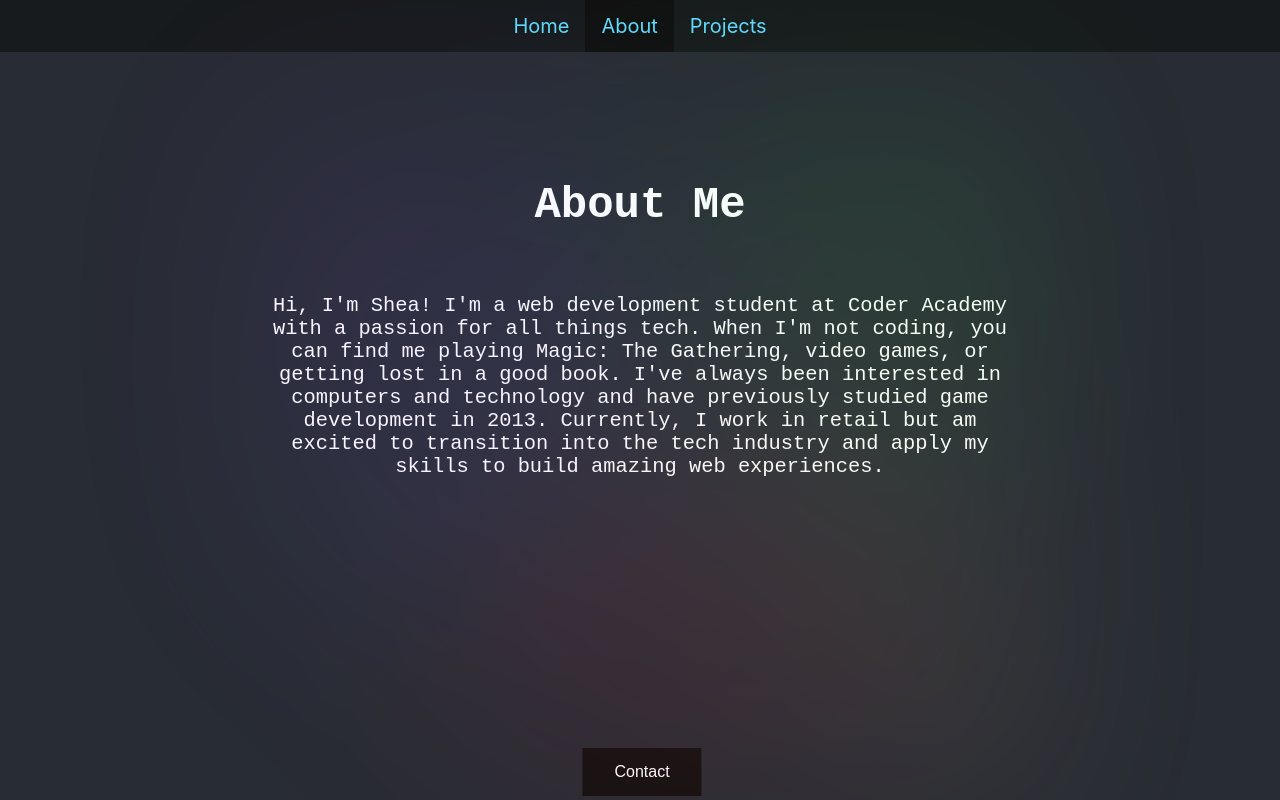
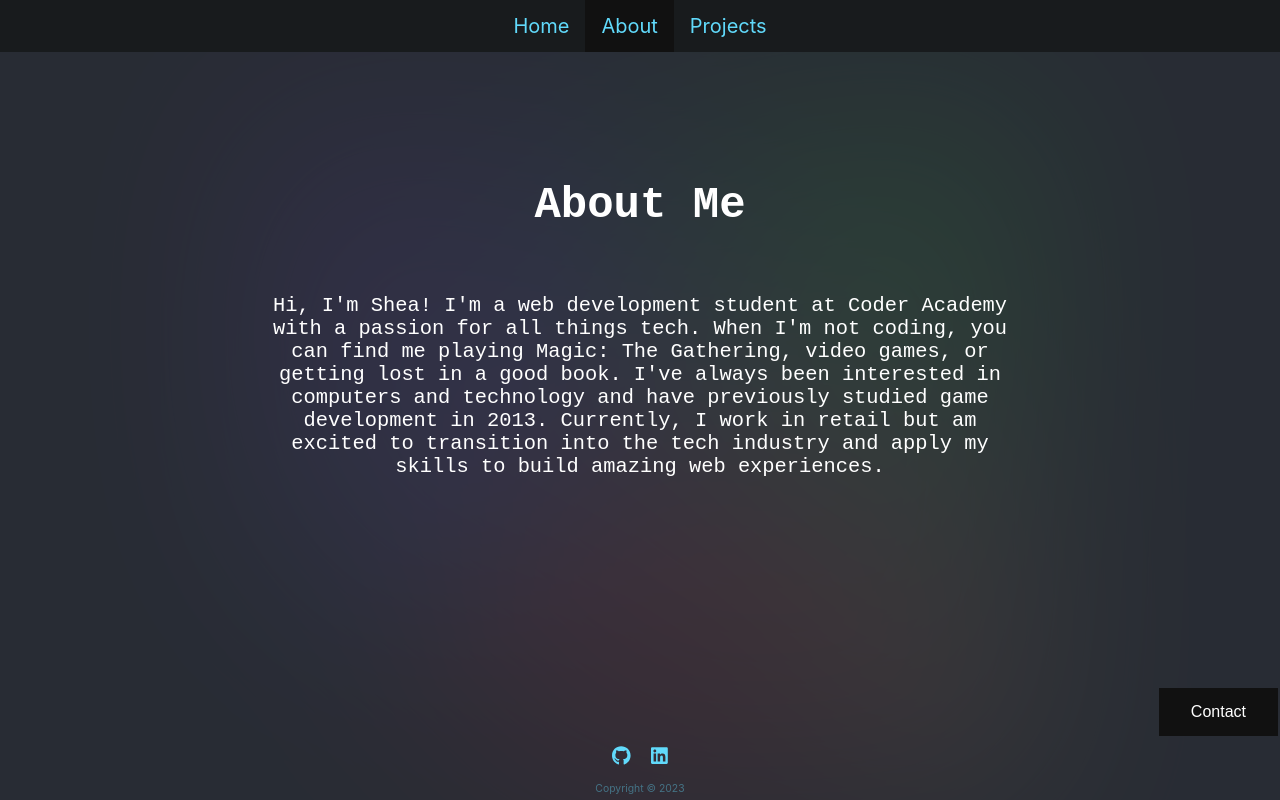
Before and after one commit to SheaDuffy13/portfolio-website-react, a React (Create React App) app: page /about in a window 1280 px wide. Built offline with nearby package versions, Linux system fonts and the light colour scheme.

Commit message:
feat: footer w/ social links

```diff
--- a/package.json
+++ b/package.json
@@ -3,6 +3,9 @@
   "version": "0.1.0",
   "private": true,
   "dependencies": {
+    "@fortawesome/fontawesome-svg-core": "^6.4.0",
+    "@fortawesome/free-brands-svg-icons": "^6.4.0",
+    "@fortawesome/react-fontawesome": "^0.2.0",
     "@testing-library/jest-dom": "^5.16.5",
     "@testing-library/react": "^13.4.0",
     "@testing-library/user-event": "^13.5.0",
--- a/src/App.css
+++ b/src/App.css
@@ -2,6 +2,16 @@
   margin: 0;
   padding: 0;
   border: 0;
+}
+
+main {
+  flex-grow: 1;
+}
+
+.App {
+  min-height: 100vh;
+  display: flex;
+  flex-direction: column;
 }
 
 body {
@@ -22,7 +32,7 @@ body {
 /* div in index.html */
 #bg-gradient {
     height: fit-content;
-    /* z-index: 3; */
+    z-index: -1;
     width: 100%;
     /* max-width: 640px; */
     max-width: 800px;
@@ -42,25 +52,6 @@ body {
     /* margin: 5vw 50vw 5vw 5vw; */
 }
 
-.to-contact-page-btn {
-  background-color: #111; /*or #181b1d */
-  border: none;
-  color: white;
-  padding: 15px 32px;
-  text-align: center;
-  text-decoration: none;
-  display: inline-block;
-  font-size: 16px;
-  margin: 4px 2px;
-  cursor: pointer;
-
-  /* fixes button to bottom of screen */
-  position: fixed;
-  bottom: 0;
-  /* left: 50%; */
-  transform: translateX(-50%);
- }
-
 
  /* ---HOME PAGE--- */
  .home-hero-img{
@@ -78,15 +69,39 @@ body {
 
  .AboutMe-blurb {
   font-size: calc(10px + 1.3vmin);
-  margin: 5vw 20vw 0vw 20vw;
+  margin: 5vw 20vw 5vw 20vw;
  }
 
  .AboutMe-title {
   margin: 10vw 0vw 0vw 0vw;
  }
 
+ .to-contact-page-btn {
+  background-color: #111; /*or #181b1d */
+  border: none;
+  color: white;
+  padding: 15px 32px;
+  text-align: center;
+  text-decoration: none;
+  display: inline-block;
+  font-size: 16px;
+  margin: 40px 2px;
+  cursor: pointer;
+
+  /* fixes button to bottom of screen */
+  position: fixed;
+  bottom: 0;
+  /* left: 50%; */
+  /* transform: translateX(-50%); */
+
+  /* top: 50%; */
+  right: 0;
+  transform: translateY(-50%);
+ }
+
 
  /* ---PROJECT PAGE--- */
+
 .project-list {
   /* display: flex; */
   justify-content: center;
@@ -108,3 +123,24 @@ body {
  .project-entry img {
   width: 40vw;
  }
+
+
+ /* ---FOOTER--- */
+
+.social-media-links-footer {
+  display: flex;
+  justify-content:center;
+  font-size: 2.4vh;
+}
+
+.social-media-links-footer a {
+  color:#61dafb;
+  margin: 10px;
+}
+
+footer p {
+  font-size: 1.3vh;
+  opacity: 40%;
+  color: #61dafb;
+  padding: 0.3rem;
+}
--- a/src/App.js
+++ b/src/App.js
@@ -5,11 +5,13 @@ import { HomePage } from './pages/HomePage';
 import { AboutPage } from './pages/AboutPage';
 import { ProjectsPage } from './pages/ProjectsPage';
 import { ContactPage } from './pages/ContactPage';
+import { Footer } from './components/Footer';
 
 function App() {
   return (
     <div className="App">
       <NavBar />
+      <main>
         <Routes>
           <Route path='/' element={<HomePage />} />
           <Route path="/about" element={<Outlet />}>
@@ -18,6 +20,8 @@ function App() {
           </Route>
           <Route path='projects' element={<ProjectsPage />} />
         </Routes>
+        </main>
+        <Footer />
 
     </div>
   );
--- /dev/null
+++ b/src/components/Footer.jsx
@@ -0,0 +1,18 @@
+import { FontAwesomeIcon } from '@fortawesome/react-fontawesome';
+import { faGithub, faLinkedin } from '@fortawesome/free-brands-svg-icons';
+
+export function Footer() {
+    return (
+      <footer>
+        <div className='social-media-links-footer'>
+          <a href="https://github.com/SheaDuffy13" target="_blank" rel="noreferrer">
+            <FontAwesomeIcon icon={faGithub} />
+          </a>
+          <a href="https://linkedin.com/in/shea-d-77979632/" target="_blank" rel="noreferrer">
+            <FontAwesomeIcon icon={faLinkedin} />
+          </a>
+        </div>
+        <p>Copyright © 2023</p>
+      </footer>
+    );
+  }
--- a/src/pages/AboutPage.jsx
+++ b/src/pages/AboutPage.jsx
@@ -11,10 +11,12 @@ export function AboutPage() {
     return(
         <div className="AboutMe-page">
             <h1 className="AboutMe-title">About Me</h1>
-            <p className="AboutMe-blurb">Hi, I'm Shea! I'm a web development student at Coder Academy with a passion for all things tech.
+            <p className="AboutMe-blurb">
+                Hi, I'm Shea! I'm a web development student at Coder Academy with a passion for all things tech.
                 When I'm not coding, you can find me playing Magic: The Gathering, video games, or getting lost in a good book.
                 I've always been interested in computers and technology and have previously studied game development in 2013.
-                Currently, I work in retail but am excited to transition into the tech industry and apply my skills to build amazing web experiences.</p>
+                Currently, I work in retail but am excited to transition into the tech industry and apply my skills to build amazing web experiences.
+            </p>
 
             <button className="to-contact-page-btn" onClick={handleButtonClick}>
                 Contact
--- a/src/pages/ProjectsPage.jsx
+++ b/src/pages/ProjectsPage.jsx
@@ -8,12 +8,12 @@ export function ProjectsPage() {
             <div className="project-list">
                 <div className="project-entry">
                     <h4>Project 1</h4>
-                    <img src={projectImg} width={500} />
+                    <img src={projectImg} alt='' />
                     <p>a brief description of what this project is about and a link to the active website</p>
                 </div>
                 <div className="project-entry">
                     <h4>Project 2</h4>
-                    <img src={projectImg} />
+                    <img src={projectImg} alt='' />
                     <p>a brief description of what this project is about and a link to the active website</p>
                 </div>
             </div>
```
Also changed, not shown: 1 other file (tests, documents, lock files or other folders).
